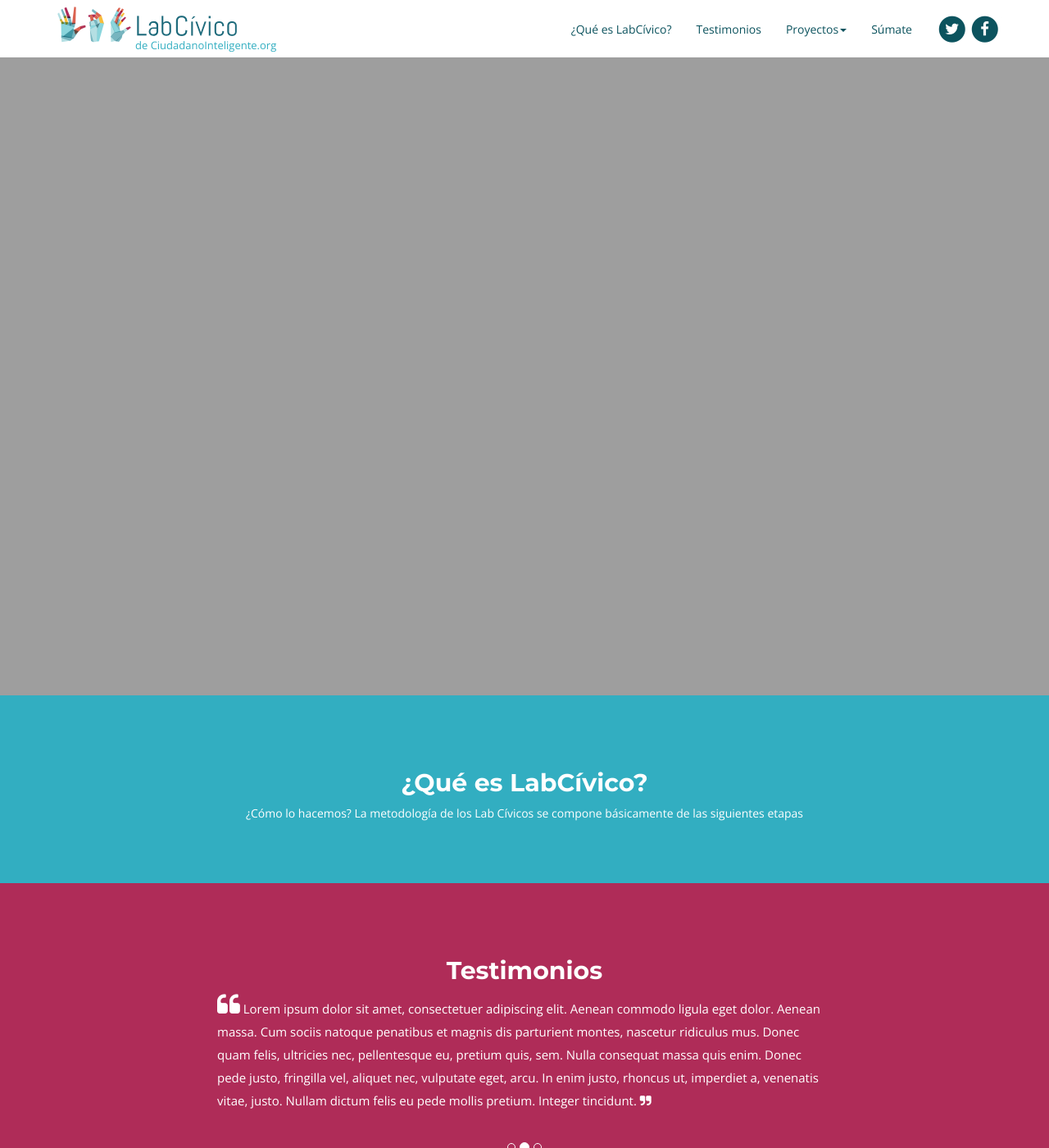
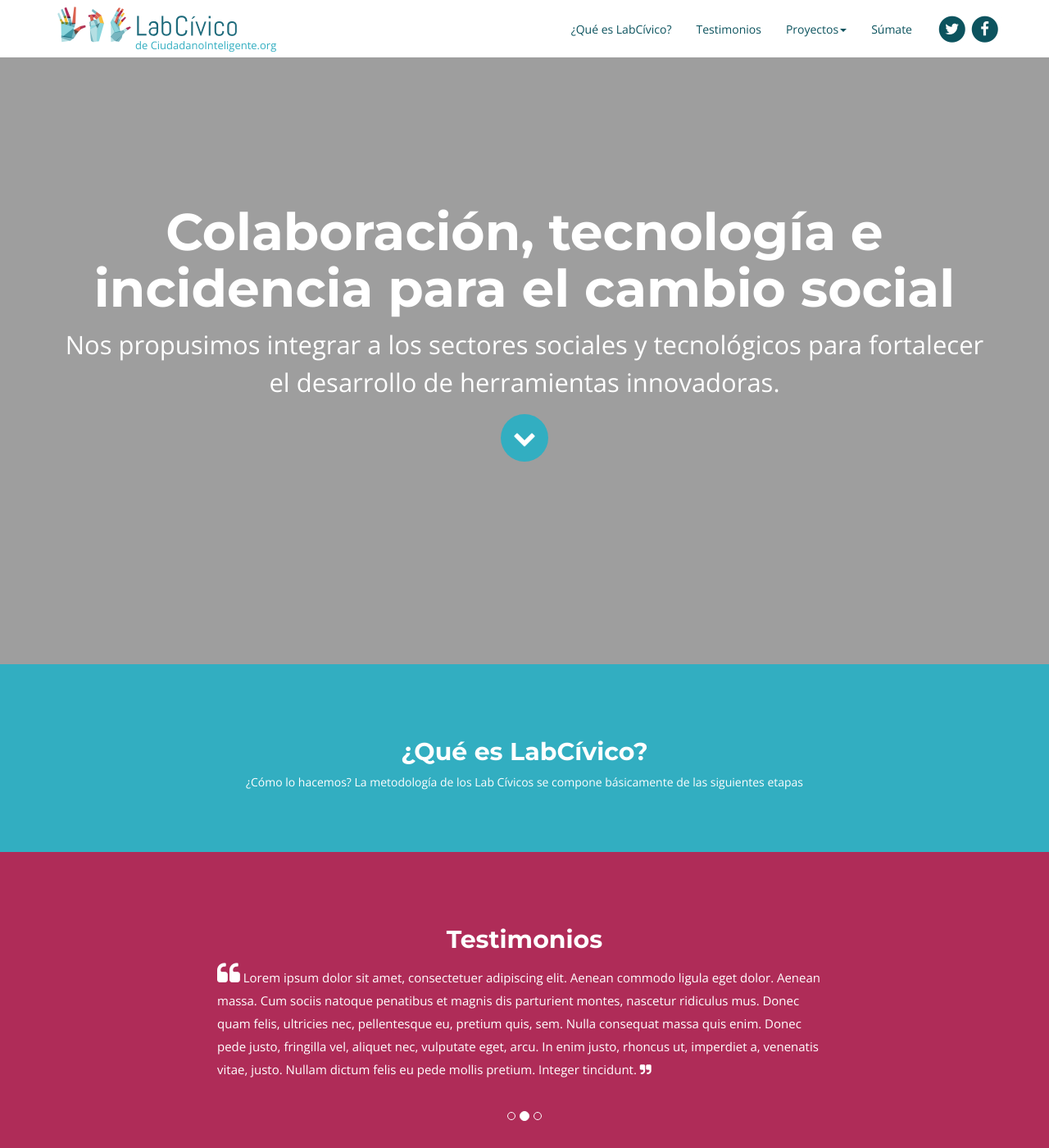
Before and after one commit to ciudadanointeligente/br.labcivico.org.github.io, a Jekyll site: the page built from index.html, in a window 1280 px wide and 1400 px high. Shown: the whole window at 82% size. Built offline with Jekyll 4.4.1, drawn with Linux system fonts in a browser that asks for light colours; nearby versions of some CDN libraries.

Commit message:
Fix jumbotron

```diff
--- a/_includes/welcome.html
+++ b/_includes/welcome.html
@@ -1,13 +1,23 @@
 <div class="jumbotron">
+    <div id="carousel-example-generic" class="carousel-jumbo slide" data-ride="carousel">
+      <!-- wrapper for slides -->
+      <div class="carousel-inner" role="listbox">
+        <div class="item active">
+          <img src="img/01.jpg" alt="First slide">
+        </div>
+
         <div class="jumbotron-intro">
           <div class="container">
             <div class="row">
-	        <div class="col-md-12">
-	          <h1 class="text-center">Colaboración, tecnología e incidencia para el cambio social</h1>
-	          <p class="text-center">Nos propusimos integrar a los sectores sociales y tecnológicos para fortalecer el desarrollo de herramientas innovadoras. </p>
-	          <a href="#que-es"><i class="fa fa-chevron-down fa-2x text-center"></i></a>
+              <div class="blk col-md-12">
+                <h1>Colaboración, tecnología e incidencia para el cambio social</h1>
+                <p>Nos propusimos integrar a los sectores sociales y tecnológicos para fortalecer el desarrollo de herramientas innovadoras. </p>
+                <a href="#metodologia"><i class="fa fa-chevron-down fa-2x"></i></a>
               </div>
             </div>
           </div>
         </div>
+
       </div>
+    </div>
+</div>
--- a/_sass/_base.scss
+++ b/_sass/_base.scss
@@ -128,34 +128,37 @@ a .fa-chevron-down:hover {
 
 .jumbotron{
     position: relative;
+    overflow: hidden;
+    max-height: 810px;
     margin-bottom: 0px;
     padding-bottom: 0px;
-    min-height: 50%;
-  }
-
-.jumbotron-intro{
-    background-image: url("../img/01.jpg");
-    background-size: 100%;
-    background-repeat: none;
-    height: 800px;
-    p{
-      margin-bottom: 15px;
-      font-size: 31px;
-      font-weight: 400;
-    }
-    h1{
-    }
 }
 
-.jumbotron-intro:after {
+.jumbotron-intro {
+    position: absolute;
+    width: 100%;
+    padding: 0 15px;
+    z-index: 50;
+    top: 180px;
+    text-align: center;
+    color: #FFF;
+}
+
+.carousel-jumbo:before {
     top: 0;
     position: absolute;
     display: block;
     width: 100%;
     height: 100%;
     content: "";
-    z-index: 10;
-    background: url(../img/bg.png);
+    z-index: 40;
+    background: url(../img/bg.png) repeat;
+}
+
+.jumbotron p {
+    margin-bottom: 15px;
+    font-size: 31px;
+    font-weight: 400;
 }
 
 .social-network {
```
Lines whose indentation alone changed are shown as unchanged.
